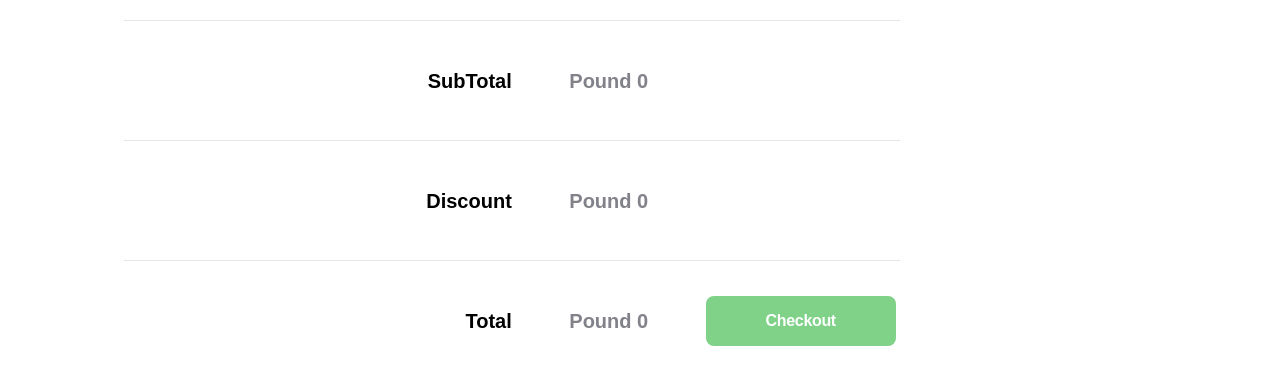
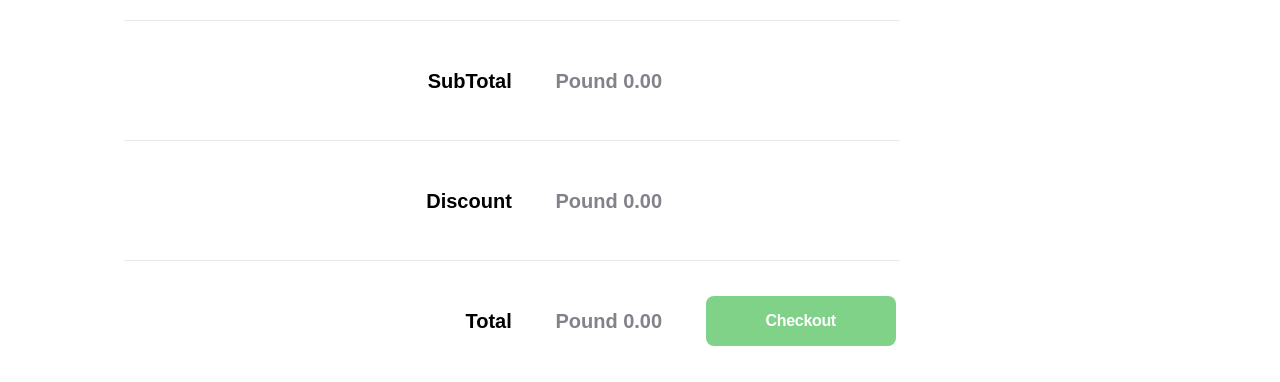
Before and after one commit to 15akash/grocery-store, a React (Create React App) app: page / in a window 1280 px wide. Both pictures are taken after a click on the icon 1185 px from the left and 156 px from the top of the page. Shown: the part 434-816 px from the top of the page. Built offline with nearby package versions, Linux system fonts and the light colour scheme; no server answers.

Commit message:
adding search filter

```diff
--- a/src/App.tsx
+++ b/src/App.tsx
@@ -1,20 +1,29 @@
-import { useState } from 'react';
+import axios from 'axios';
+import { useEffect, useState } from 'react';
 import './App.scss';
 import Navbar from './components/Navbar/Navbar';
 import Sidebar from './components/Sidebar/Sidebar';
 import Checkout from './pages/Checkout';
-import HomePage from './pages/HomePage';
+import HomePage, { ItemData } from './pages/HomePage';
 import CartProvider from './store/CartProvider';
 
 function App() {
 	const [showCheckout, setShowCheckout] = useState<boolean>(false);
+	const [storeData, setStoreData] = useState<ItemData[]>([]);
+	const [search, setSearch] = useState('');
+
+	useEffect(() => {
+		axios.get('https://uxdlyqjm9i.execute-api.eu-west-1.amazonaws.com/s?category=all').then(t => setStoreData([...t.data]));
+	}, []);
+
+	const filteredData = storeData.filter(item => item.name.toLowerCase().includes(search.toLowerCase()));
 
 	return (
 		<CartProvider>
 			<div className="App">
 				<div className="column-1">
-					<Navbar />
-					<div className="main-content">{showCheckout ? <Checkout /> : <HomePage />}</div>
+					<Navbar goToHomepage={setShowCheckout} onChange={setSearch} />
+					<div className="main-content">{showCheckout ? <Checkout /> : <HomePage storeData={filteredData} />}</div>
 				</div>
 				<div className="column-2">
 					<Sidebar showCart={setShowCheckout} />
--- a/src/components/Navbar/Navbar.tsx
+++ b/src/components/Navbar/Navbar.tsx
@@ -1,11 +1,11 @@
 import './Navbar.scss';
 import Searchbar from '../Searchbar/Searchbar';
 
-const Navbar = () => {
+const Navbar = (props: any) => {
 	return (
 		<div className="navbar-con">
-			<h2>GROCERIES</h2>
-			<Searchbar />
+			<h2 onClick={() => props.goToHomepage(false)}>GROCERIES</h2>
+			<Searchbar onChange={(search: string) => props.onChange(search)} />
 		</div>
 	);
 };
--- a/src/components/Searchbar/Searchbar.tsx
+++ b/src/components/Searchbar/Searchbar.tsx
@@ -1,10 +1,10 @@
 import './Searchbar.scss';
 import { SearchIcon } from '../../assets/SearchIcon';
 
-const Searchbar = () => {
+const Searchbar = (props: any) => {
 	return (
 		<div className="searchbar-con">
-			<input placeholder="Search" />
+			<input placeholder="Search" onChange={e => props.onChange(e.target.value)} />
 			<div className="search-icon">
 				<SearchIcon />
 			</div>
--- a/src/pages/Checkout.tsx
+++ b/src/pages/Checkout.tsx
@@ -12,15 +12,15 @@ const Checkout = () => {
 			<div className="amount-column">
 				<div className="amount-discount-column">
 					<h4>SubTotal</h4>
-					<p>{`Pound ${cartCtx.totalAmount}`}</p>
+					<p>{`Pound ${cartCtx.totalAmount.toFixed(2)}`}</p>
 				</div>
 				<div className="amount-discount-column">
 					<h4>Discount</h4>
-					<p>{`Pound ${cartCtx.totalDiscount}`}</p>
+					<p>{`Pound ${cartCtx.totalDiscount.toFixed(2)}`}</p>
 				</div>
 				<div className="amount-discount-column">
 					<h4>Total</h4>
-					<p>{`Pound ${cartCtx.totalAmount - cartCtx.totalDiscount}`}</p>
+					<p>{`Pound ${(cartCtx.totalAmount - cartCtx.totalDiscount).toFixed(2)}`}</p>
 					<button className="checkout-btn">Checkout</button>
 				</div>
 			</div>
--- a/src/pages/HomePage.tsx
+++ b/src/pages/HomePage.tsx
@@ -1,5 +1,3 @@
-import axios from 'axios';
-import { useEffect, useState } from 'react';
 import Category, { CategoryProps } from '../components/Category/Category';
 import FoodItem from '../components/FoodItem/FoodItem';
 import './Homepage.scss';
@@ -14,19 +12,13 @@ export interface ItemData {
 	type: string;
 }
 
-const HomePage = () => {
+const HomePage = ({ storeData }: any) => {
 	const categories = [
 		{ id: 'all', text: 'All Items' },
 		{ id: 'drinks', text: 'Drinks' },
 		{ id: 'fruit', text: 'Fruit' },
 		{ id: 'bakery', text: 'Bakery' }
 	];
-
-	const [storeData, setStoreData] = useState<ItemData[]>([]);
-
-	useEffect(() => {
-		axios.get('https://uxdlyqjm9i.execute-api.eu-west-1.amazonaws.com/s?category=all').then(t => setStoreData([...t.data]));
-	}, []);
 
 	return (
 		<div className="homepage-con">
@@ -37,7 +29,7 @@ const HomePage = () => {
 			</div>
 			<h1>Trending Items</h1>
 			<div className="items-column">
-				{storeData.map((t, index) => (
+				{storeData.map((t: ItemData, index: number) => (
 					<FoodItem key={index} available={t.available} type={t.type} description={t.description} img={t.img} name={t.name} price={t.price} rating={t.rating} />
 				))}
 			</div>
--- a/src/store/CartContext.tsx
+++ b/src/store/CartContext.tsx
@@ -1,6 +1,16 @@
 import React from 'react';
 
-const CartContext = React.createContext({
+interface CartContextInterface {
+	items: any;
+	totalAmount: number;
+	addItem: any;
+	removeItem: any;
+	cancelItem: any;
+	totalUnits: number;
+	totalDiscount: number;
+}
+
+const CartContext = React.createContext<CartContextInterface>({
 	items: [],
 	totalAmount: 0,
 	addItem: (item: any) => {},
```
